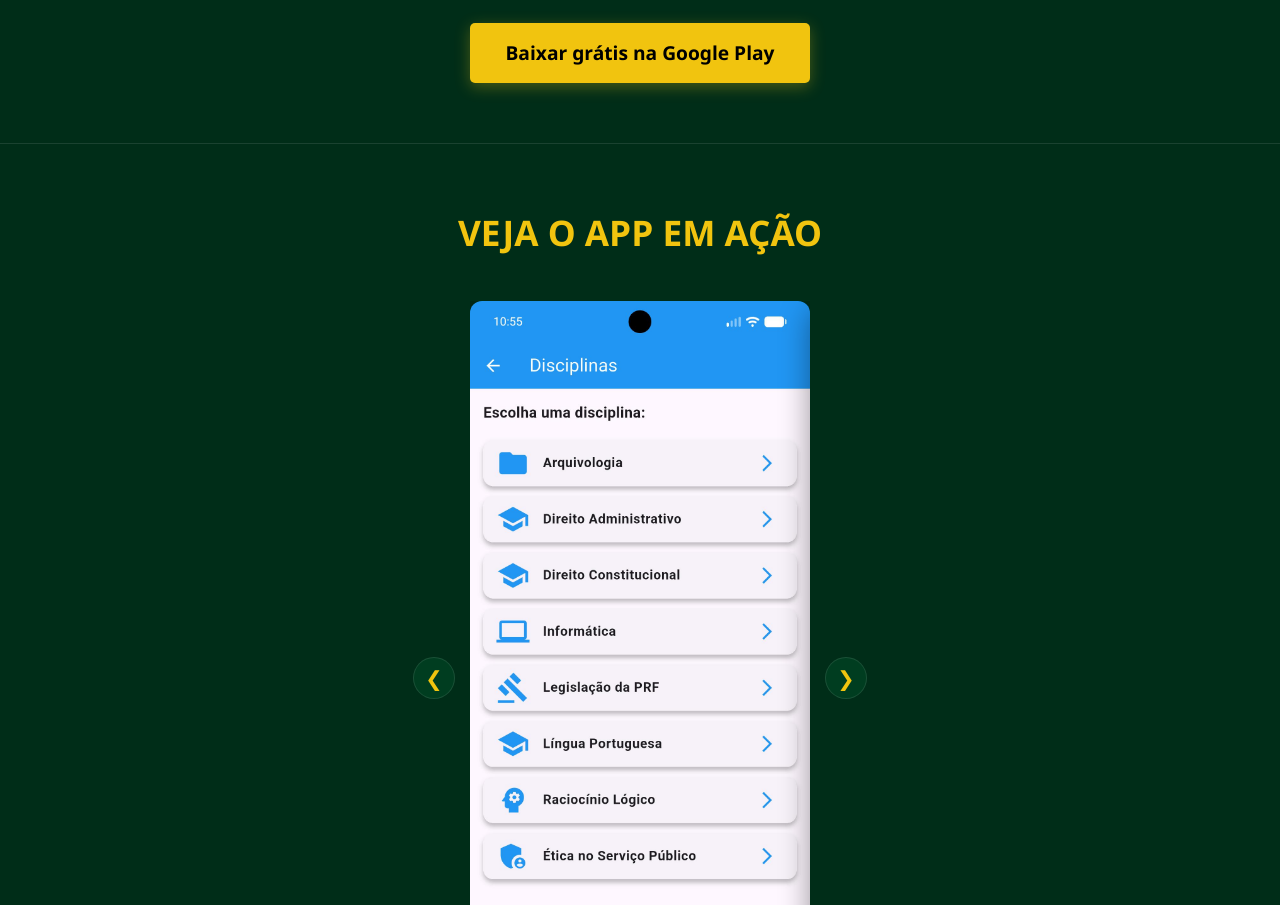
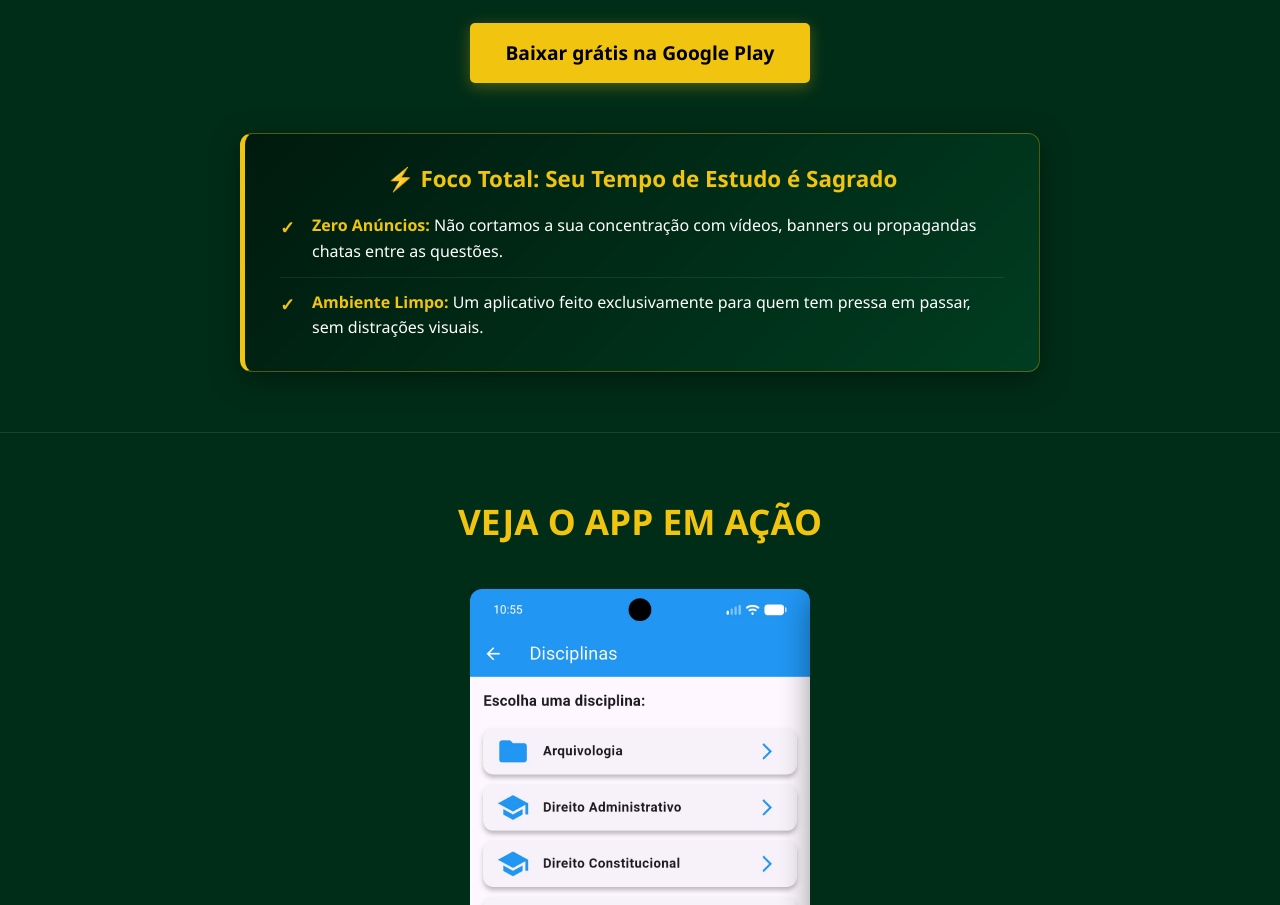
Before and after one commit to sdias-code/landpage-prfconcurso, a plain HTML site: page index.html in a window 1280 px wide. Shown: the part 3600-4505 px from the top of the page. Drawn offline with Linux system fonts and the light colour scheme.

Commit message:
inclusao zero anuncios

```diff
--- a/index.html
+++ b/index.html
@@ -179,6 +179,21 @@
                     </a>
                 </div>
 
+                <!-- CAIXA DE DESTAQUE: FOCO TOTAL -->
+                <aside class="focus-box" aria-label="Diferenciais do aplicativo sem anúncios e distrações">
+                    <h3>⚡ Foco Total: Seu Tempo de Estudo é Sagrado</h3>
+                    <ul class="focus-list">
+                        <li>
+                            <strong>Zero Anúncios:</strong> Não cortamos a sua concentração com vídeos, banners ou
+                            propagandas chatas entre as questões.
+                        </li>
+                        <li>
+                            <strong>Ambiente Limpo:</strong> Um aplicativo feito exclusivamente para quem tem pressa
+                            em passar, sem distrações visuais.
+                        </li>
+                    </ul>
+                </aside>
+
             </div>
         </section>
 
--- a/style.css
+++ b/style.css
@@ -303,6 +303,82 @@ h2 {
     margin-top: 50px;
 }
 
+/* CAIXA DE DESTAQUE: FOCO TOTAL */
+.focus-box {
+    max-width: 800px;
+    margin: 50px auto 0 auto;
+    padding: 30px 35px;
+    background: linear-gradient(135deg, #001a0e 0%, #003d20 100%);
+    border: 1px solid rgba(241, 196, 15, 0.35);
+    border-left: 5px solid var(--accent-gold);
+    border-radius: 12px;
+    box-shadow: 0 8px 30px rgba(0, 0, 0, 0.4);
+}
+
+.focus-box h3 {
+    font-size: 1.4rem;
+    color: var(--accent-gold);
+    margin-bottom: 20px;
+    text-align: center;
+    line-height: 1.3;
+}
+
+.focus-list {
+    list-style: none;
+    padding: 0;
+    margin: 0;
+}
+
+.focus-list li {
+    position: relative;
+    padding: 12px 0 12px 32px;
+    font-size: 1rem;
+    color: var(--text-white);
+    line-height: 1.6;
+    border-bottom: 1px solid rgba(255, 255, 255, 0.08);
+}
+
+.focus-list li:last-child {
+    border-bottom: none;
+    padding-bottom: 0;
+}
+
+.focus-list li:first-child {
+    padding-top: 0;
+}
+
+.focus-list li::before {
+    content: "✓";
+    position: absolute;
+    left: 0;
+    top: 12px;
+    color: var(--accent-gold);
+    font-weight: bold;
+    font-size: 1.1rem;
+}
+
+.focus-list li:first-child::before {
+    top: 0;
+}
+
+.focus-list li strong {
+    color: var(--accent-gold);
+}
+
+@media (max-width: 480px) {
+    .focus-box {
+        padding: 25px 20px;
+    }
+
+    .focus-box h3 {
+        font-size: 1.2rem;
+    }
+
+    .focus-list li {
+        font-size: 0.95rem;
+    }
+}
+
 /* CARROSSEL */
 .carousel-wrapper {
     display: flex;
```
